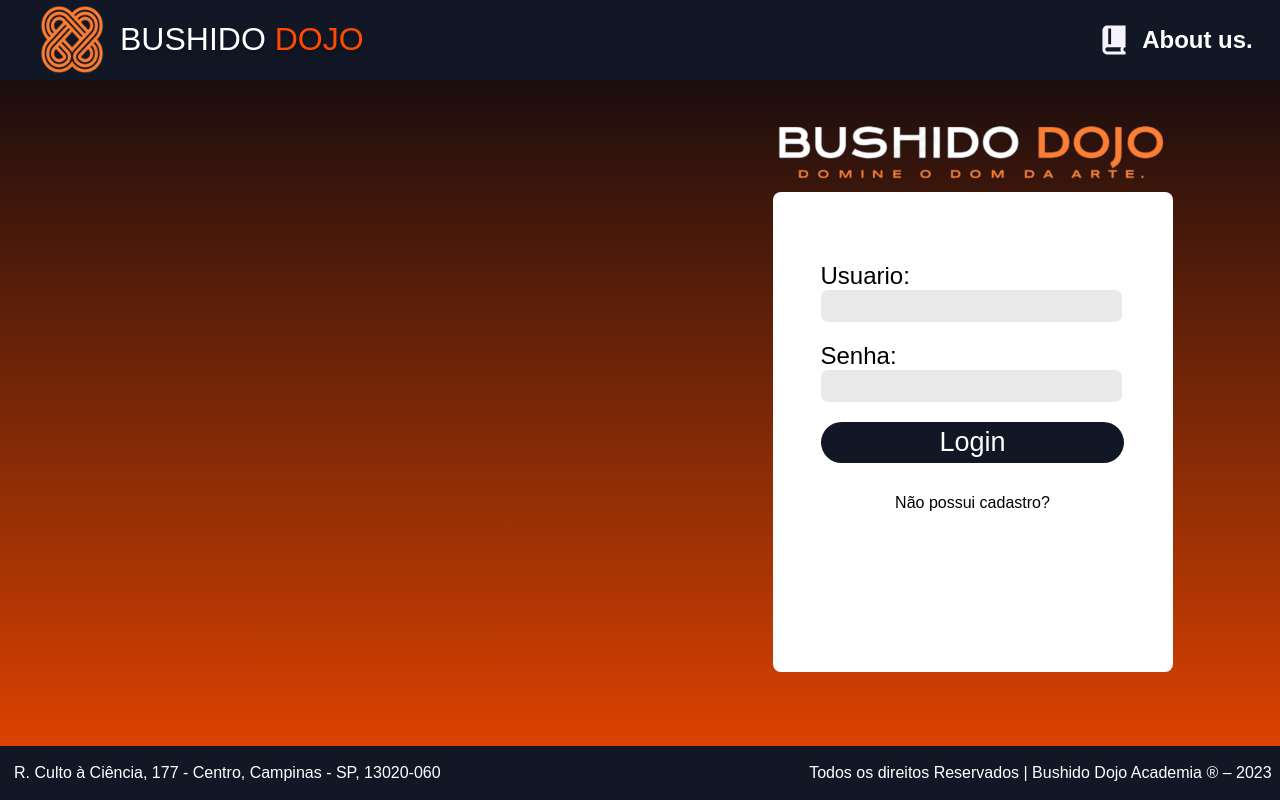
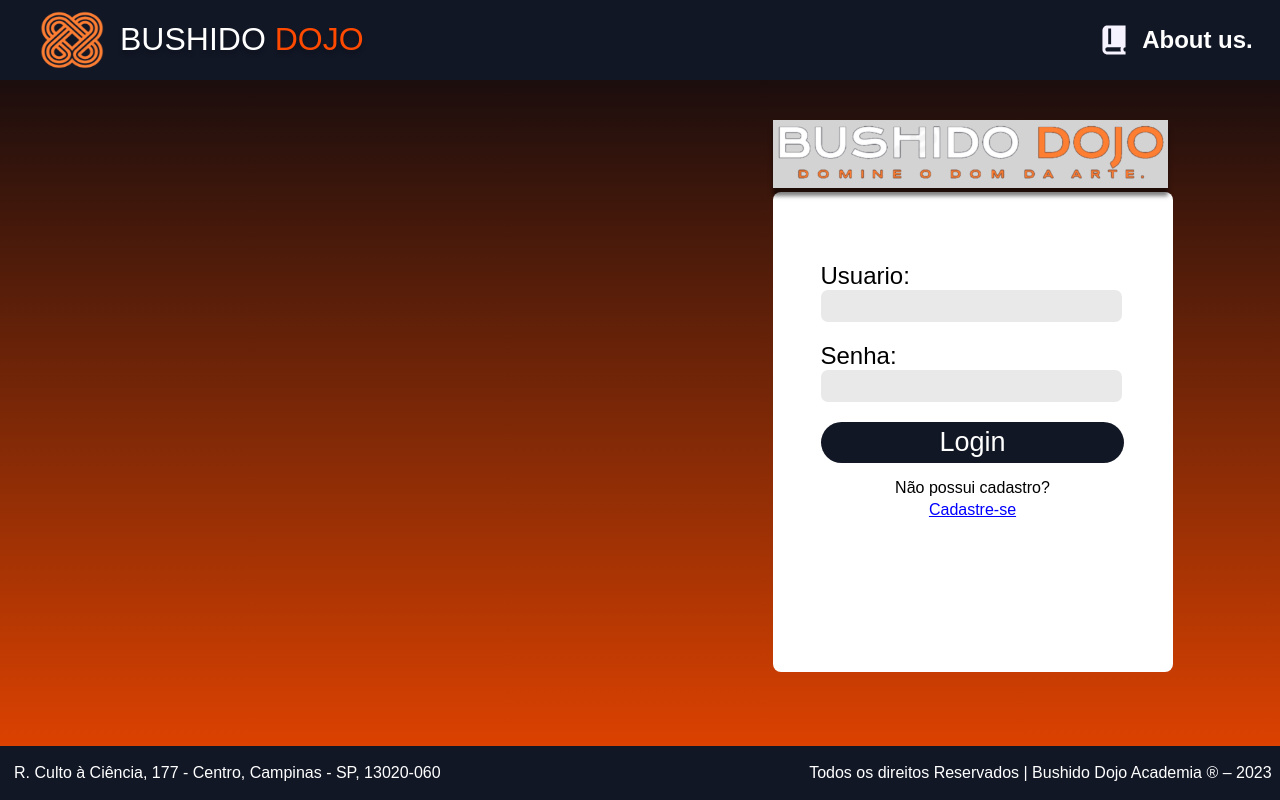
Before and after one commit to Bushido-Dojo/BushidoDojo_React, a React (Create React App) app: page / in a window 1280 px wide. Built offline with nearby package versions, Linux system fonts and the light colour scheme.

Commit message:
adicionado botão cadastre-se

```diff
--- a/src/components/form/form.jsx
+++ b/src/components/form/form.jsx
@@ -15,7 +15,9 @@ const FormLogin = () => {
             <button type="submit">Login</button>
             <div className="cadastro">
                 <p>Não possui cadastro?</p>
-                <link rel="Cadastre-se" href="#" />
+            </div>
+            <div className='cadastro_link'>
+                Cadastre-se <a href="#"></a>
             </div>
         </form>
     )
--- a/src/components/form/form.module.css
+++ b/src/components/form/form.module.css
@@ -15,7 +15,10 @@
 }
 
 .form > :last-child {
-    margin-top: 15px;
+    margin-top: -12px;
+    cursor: pointer;
+    color: blue;
+    text-decoration: underline;
 }
 
 .input {
--- a/src/components/header/header.jsx
+++ b/src/components/header/header.jsx
@@ -1,4 +1,3 @@
-
 import React from 'react'
 import img from '../images/logo.png'
 import book from "../images/book.svg"
--- a/src/components/header/header.module.css
+++ b/src/components/header/header.module.css
@@ -22,7 +22,7 @@
 
 .logo>img {
     width: 4rem;
-    height: 4.3125rem;
+    height: 3.62rem;
     flex-shrink: 0;
 }
 
--- a/src/login/login.jsx
+++ b/src/login/login.jsx
@@ -2,6 +2,7 @@ import React from 'react'
 import styles from './login.module.css'
 import Header from '../components/header/header'
 import Footer from '../components/footer/footer'
+// import Visual from '../components/visual/visual'
 import FormLogin from '../components/form/form'
 import img from '../components/images/slogan.png'
 
--- a/src/login/login.module.css
+++ b/src/login/login.module.css
@@ -24,5 +24,6 @@
 
 .slogan > img {
     height: 68px;
-
+    background: url(./login.jsx), lightgray 50% / cover no-repeat;
+    box-shadow: 0px 8px 4px 0px rgba(0, 0, 0, 0.50);
 }
```
Also changed, not shown: src/components/visual/visual.jsx (added, +13 -0 lines), src/components/visual/visual.module.css (added).
